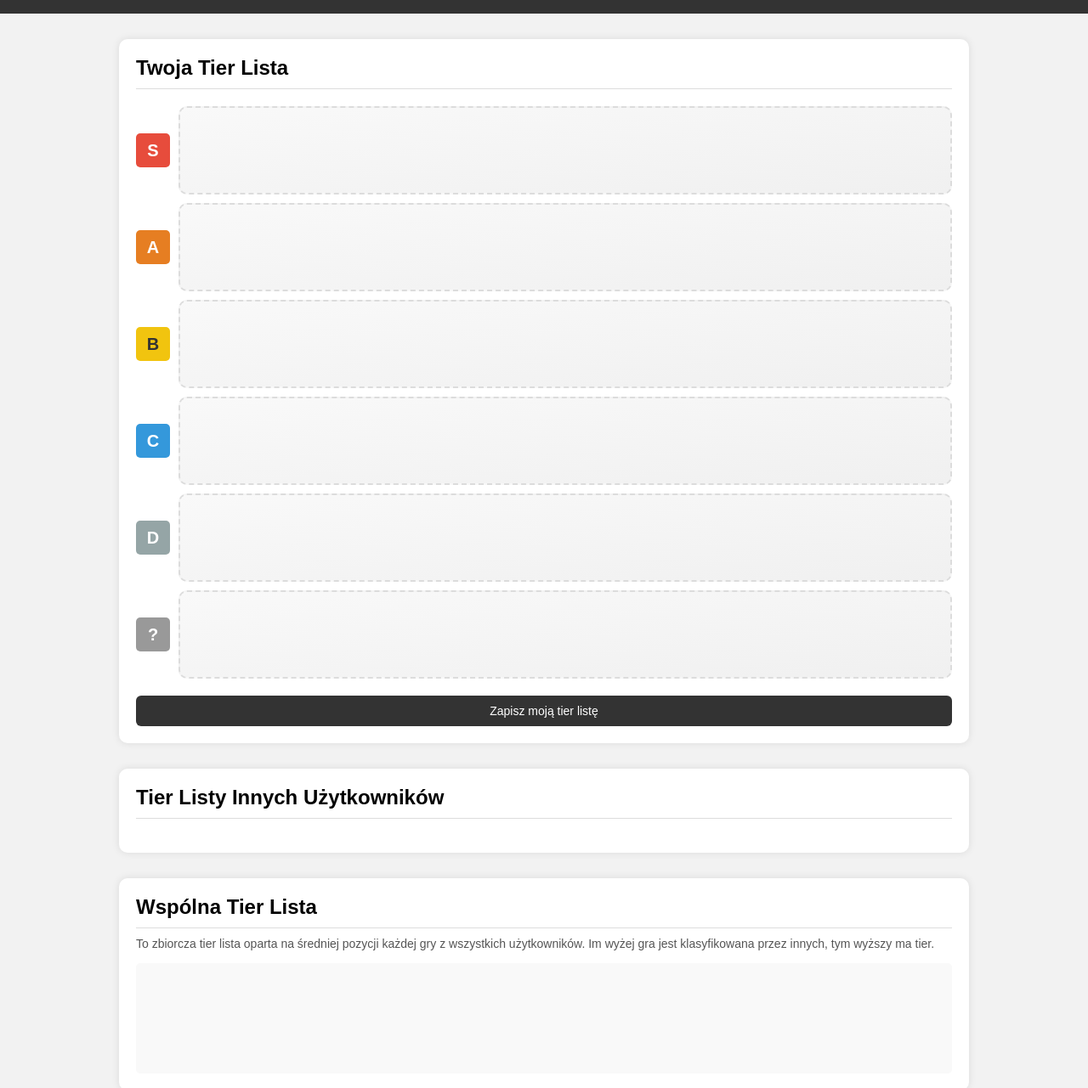
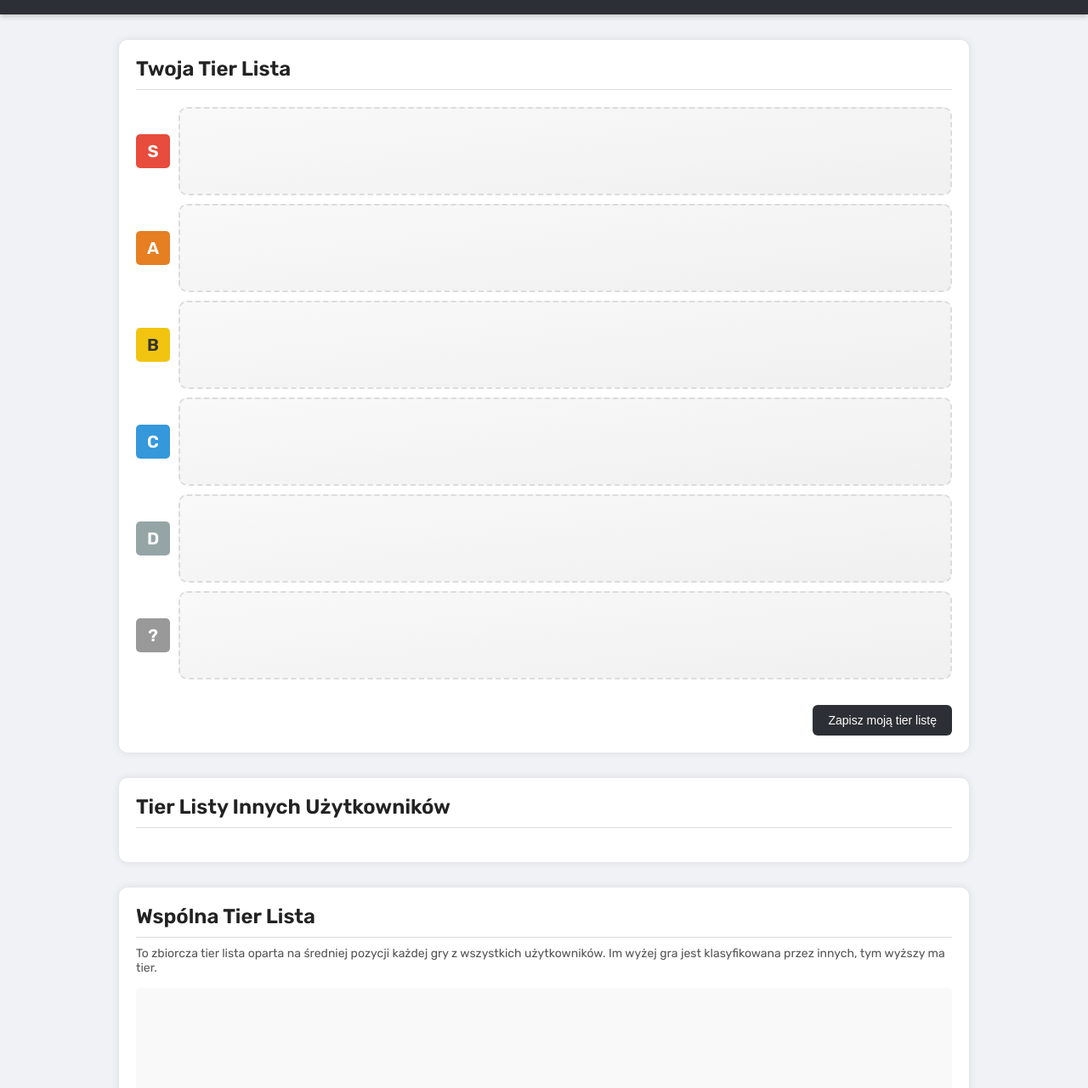
Before and after one commit to piotrgra/boardgame-ranking, a website with bundled scripts: page main.html in a window 1280 px wide. Shown: the part 104-1385 px from the top of the page at 85% size. Built offline with nearby package versions, Linux system fonts and the light colour scheme; no server answers; sample sign-in values are in the browser's storage.

Commit message:
css changes

```diff
--- a/index.css
+++ b/index.css
@@ -1,10 +1,12 @@
-/* Reset podstawowy */
+@import url('https://fonts.googleapis.com/css2?family=Rubik:wght@400;500;600&display=swap');
+
 body, html {
     margin: 0;
     padding: 0;
     box-sizing: border-box;
-    font-family: Arial, sans-serif;
-    background-color: #f2f2f2;
+    font-family: 'Rubik', sans-serif;
+    background-color: #f0f2f5;
+    color: #222;
     height: 100%;
 }
 
@@ -29,3 +31,13 @@ select, button {
     width: 100%;
     font-size: 16px;
 }
+
+button {
+    background-color: #333;
+    color: white;
+    border: none;
+    padding: 10px 20px;
+    font-size: 14px;
+    border-radius: 6px;
+    cursor: pointer;
+}
--- a/main.css
+++ b/main.css
@@ -1,9 +1,12 @@
+@import url('https://fonts.googleapis.com/css2?family=Rubik:wght@400;500;600&display=swap');
+
 body, html {
     margin: 0;
     padding: 0;
     box-sizing: border-box;
-    font-family: Arial, sans-serif;
-    background-color: #f2f2f2;
+    font-family: 'Rubik', sans-serif;
+    background-color: #f0f2f5;
+    color: #222;
     height: 100%;
 }
 
@@ -14,25 +17,17 @@ body, html {
     box-shadow: 0 0 10px rgba(0, 0, 0, 0.1);
 }
 
-select, button {
-    display: block;
-    margin-top: 20px;
-    padding: 10px;
-    width: 100%;
-    font-size: 16px;
-}
-
 .page-wrapper {
     display: flex;
     flex-direction: column;
     min-height: 100vh;
 }
 
-/* Nagłówek */
 header {
-    background-color: #333;
+    background-color: #2d2f36;
     color: white;
-    padding: 20px;
+    padding: 20px 0;
+    box-shadow: 0 2px 6px rgba(0, 0, 0, 0.2);
 }
 
 .header-content {
@@ -195,21 +190,6 @@ main.tierlist-container {
     background-color: #999;
 }
 
-
-#saveTierListBtn {
-    background-color: #333;
-    color: white;
-    border: none;
-    padding: 10px 20px;
-    font-size: 14px;
-    border-radius: 6px;
-    cursor: pointer;
-}
-
-#saveTierListBtn:hover {
-    background-color: #555;
-}
-
 .mini-tierlist {
     margin-bottom: 30px;
 }
@@ -286,23 +266,25 @@ form input, form button {
     font-size: 14px;
     border: 1px solid #ccc;
     border-radius: 5px;
+    box-sizing: border-box;
 }
 
+#saveTierListBtn,
 form button {
-    background-color: #333;
+    background-color: #2d2f36;
     color: white;
+    border: none;
+    padding: 10px 18px;
+    font-size: 14px;
+    border-radius: 6px;
     cursor: pointer;
     margin-top: 15px;
+    transition: background 0.2s;
 }
 
+#saveTierListBtn:hover,
 form button:hover {
-    background-color: #555;
-}
-
-#gameList {
-    display: flex;
-    flex-wrap: wrap;
-    gap: 10px;
+    background-color: #1e2025;
 }
 
 .game-card {
@@ -345,6 +327,19 @@ form button:hover {
     background-color: #a00000;
 }
 
+
+#gameList {
+    display: flex;
+    flex-wrap: wrap;
+    gap: 10px;
+}
+
+
+#gameList .game-card {
+    gap: 5px;
+    padding-bottom: 10px;
+}
+
 footer {
     text-align: center;
     padding: 20px;
```
